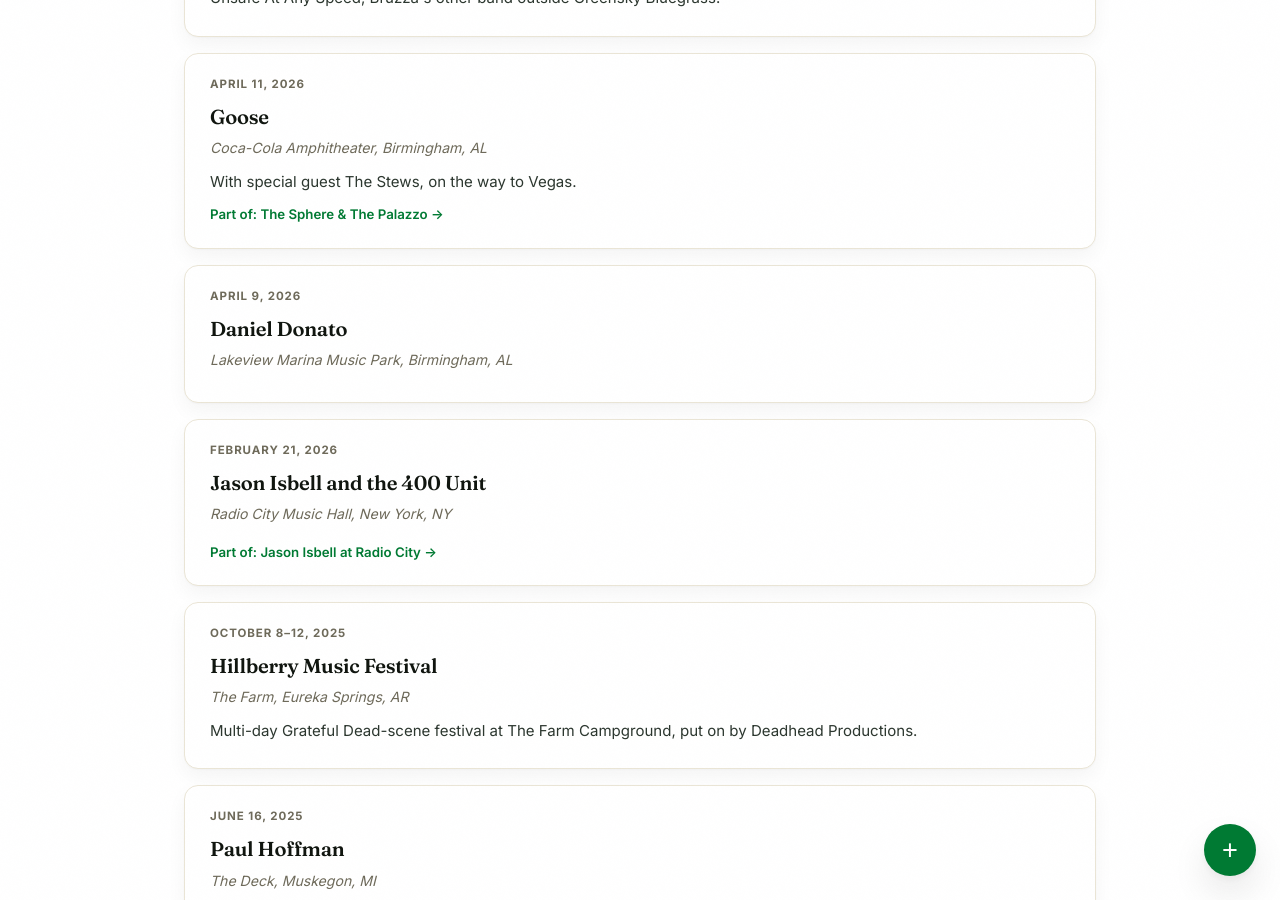
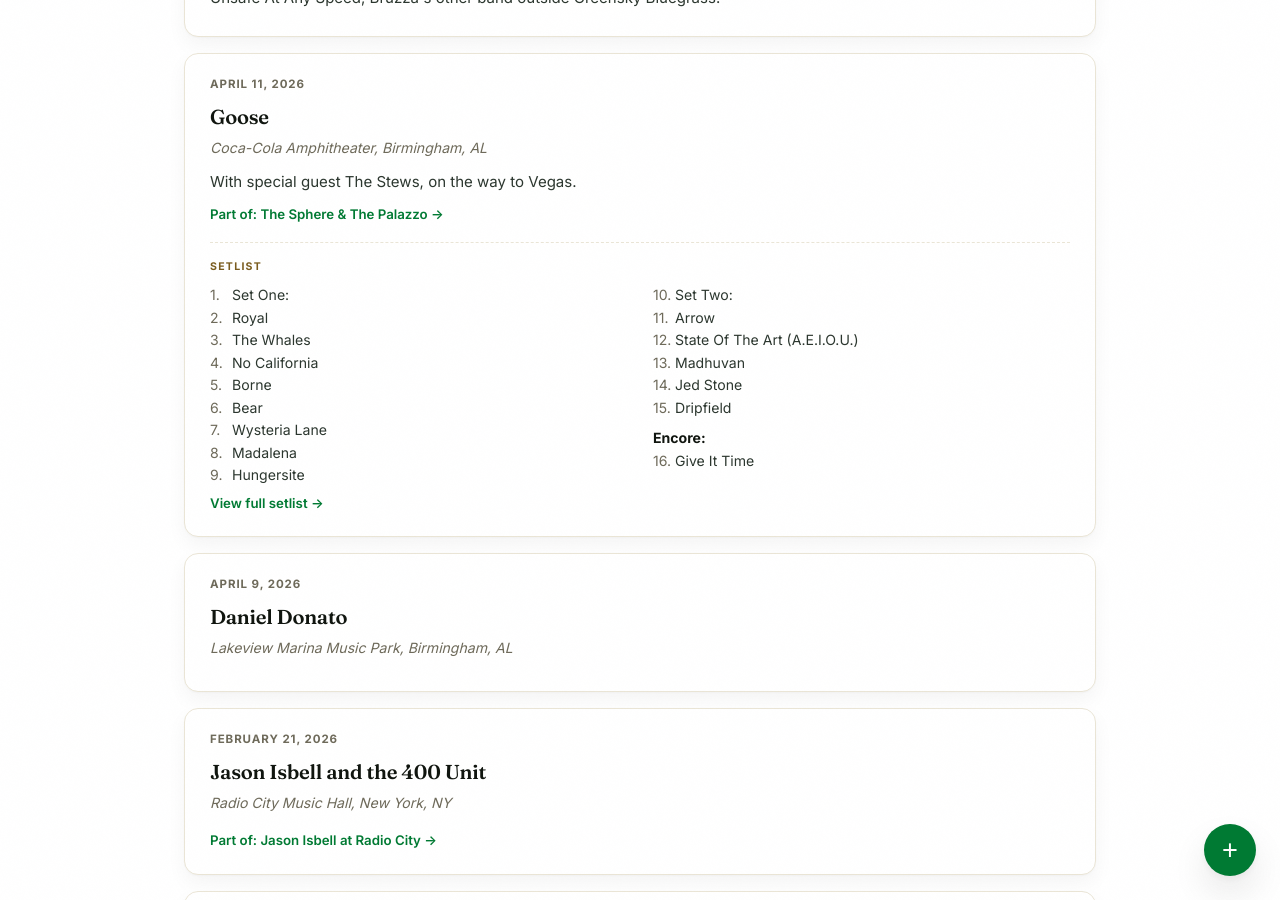
Before and after one commit to bmlanders/adventures, a Jekyll site: the page built from shows/index.html, in a window 1280 px wide and 900 px high, scrolled down 2863 px. Built offline with Jekyll 4.4.1, drawn with Linux system fonts in a browser that asks for light colours.

Commit message:
Update show: Goose on 2026-04-11

```diff
--- a/shows/index.html
+++ b/shows/index.html
@@ -150,6 +150,31 @@
   <div class="show-venue">Coca-Cola Amphitheater, Birmingham, AL</div>
   <p class="show-notes">With special guest The Stews, on the way to Vegas.</p>
   <a class="show-trip-link" href="{{ '/trips/vegas-2026/' | relative_url }}">Part of: The Sphere &amp; The Palazzo &rarr;</a>
+
+  <div class="setlist">
+    <div class="setlist-lbl">Setlist</div>
+    <ol class="setlist-list">
+      <li>Set One:</li>
+      <li>Royal</li>
+      <li>The Whales</li>
+      <li>No California</li>
+      <li>Borne</li>
+      <li>Bear</li>
+      <li>Wysteria Lane</li>
+      <li>Madalena</li>
+      <li>Hungersite</li>
+      <li>Set Two:</li>
+      <li>Arrow</li>
+      <li>State Of The Art (A.E.I.O.U.)</li>
+      <li>Madhuvan</li>
+      <li>Jed Stone</li>
+      <li>Dripfield</li>
+      <li class="setlist-set">Encore:</li>
+      <li>Give It Time</li>
+    </ol>
+  </div>
+
+  <a class="show-trip-link" href="https://www.nugs.net/live-download-of-goose-coca-cola-amphitheater-birmingham-al-04-11-2026-mp3-flac-or-online-music-streaming/46845.html" target="_blank" rel="noopener">View full setlist &rarr;</a>
 </div>
 
 <div class="show-entry" id="2026-04-09-daniel-donato">
```
